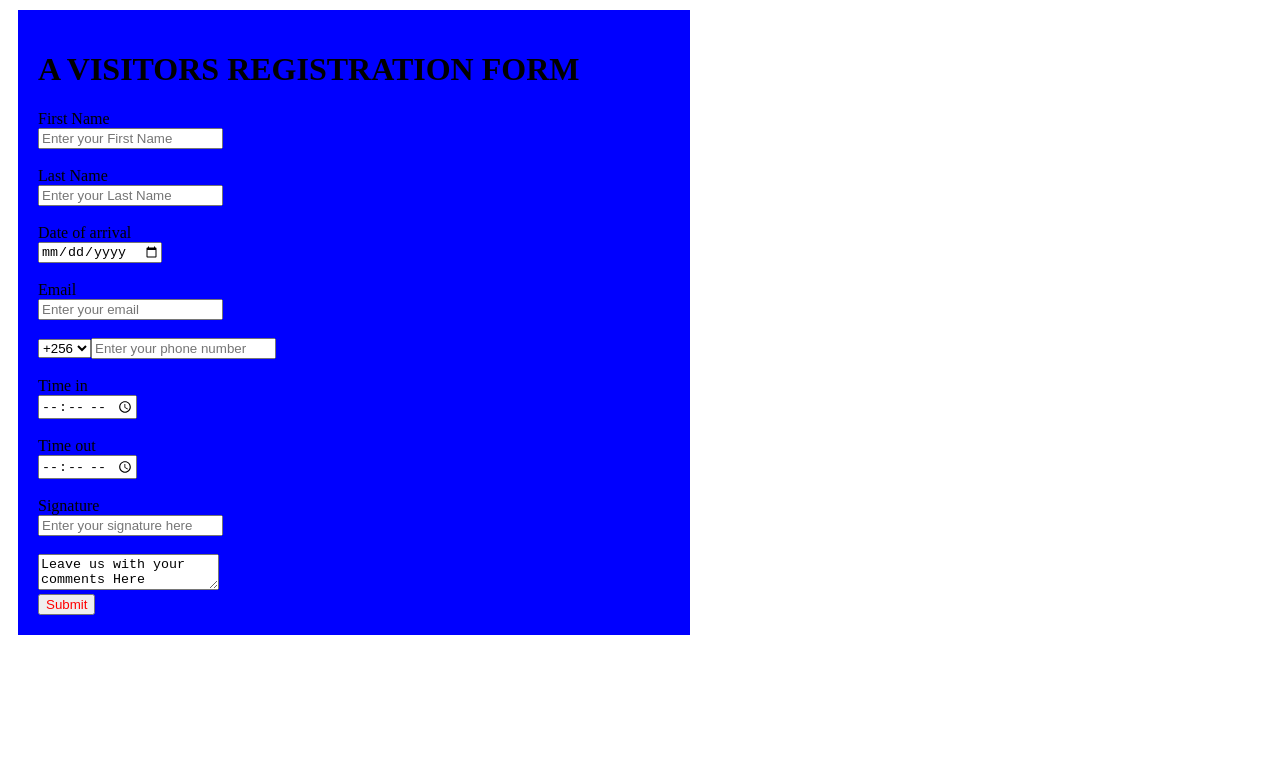
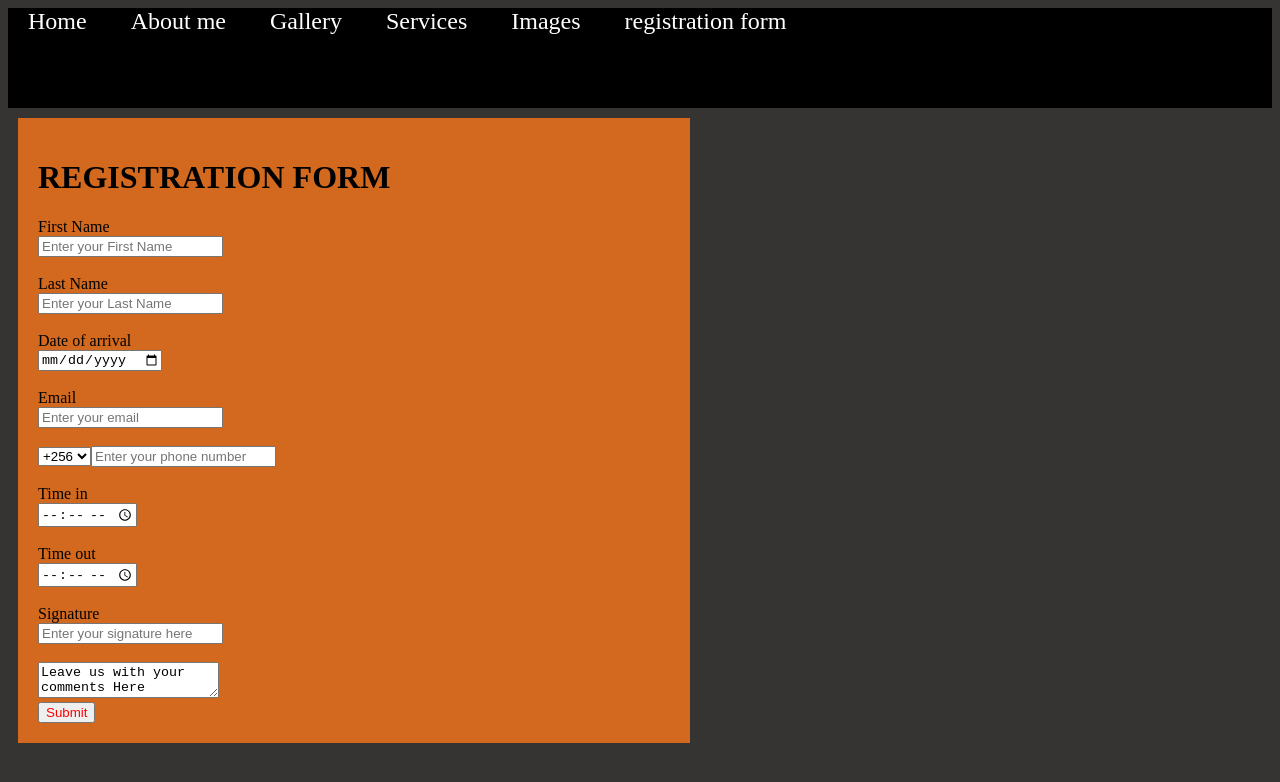
Before and after one commit to opakrwoth/frank, a plain HTML site: page visitor.html in a window 1280 px wide. Drawn offline with Linux system fonts and the light colour scheme.

Commit message:
Update visitor.html

```diff
--- a/visitor.html
+++ b/visitor.html
@@ -7,9 +7,140 @@
     <title>visitor's rgistration form</title>
 </head>
 <body>
+
+
+
+
+
+    <nav>
+        <li><a href="Index.html">Home</a></li>
+        <li><a href="About me.html">About me</a></li>
+        <li><a href="Gllery.html">Gallery</a></li>
+        <li><a href="services.html">Services</a></li>
+        <li><a href="Images.html">Images</a></li>
+        <li><a href="visitor.html">registration form</a></li>
+
+    </nav>
+<style>
+    nav {
+
+        width: 100%;
+        height: 100px;
+        background-color: black;
+
+   }
+
+
+
+
+
+
+   .services{
+    display: inline;
+    list-style: none;
+    width: 80%
+    color: white;
+
+
+    }
+
+    nav {
+
+width: 100%;
+height: 100px;
+background-color: black;
+
+    }
+
+
+
+    li a{
+        display: inline block;
+        margin: 0%;
+        padding: 0 20px;
+        text-decoration: none;
+        color:white;
+
+
+
+
+
+    }
+
+
+    li{
+    display: inline;
+    width: 80%;
+    font-size: x-large;
+    color: white;
+
+    }
+
+    ul{
+
+    background-color: top black;
+
+    text-align: center;
+    float: right;
+    margin: none;
+    background: black;
+    font-weight: 900;
+    line-height: 60px;
+
+
+
+    }
+
+li a :hover{
+padding: 50%;
+border left: 1px;
+backgrond color: #000;
+
+}
+
+<style>
+
+        .register{
+
+        background-color:rgb(56, 54, 53);
+        padding: 20px;
+        margin: 10px;
+        width: 50%;
+        align-content: center;
+
+
+        }
+
+
+        body{
+            background-color: rgb(61, 61, 66);
+        }
+
+
+
+
+
+
+        </style>
+
+
+
+
+
+
+
+
+
+
+
+
+
+
     <div class="register">
+
+
         <form action="post"></form>
-        <h1>A VISITORS REGISTRATION FORM</h1>
+        <h1>REGISTRATION FORM</h1>
 
 
         <label>First Name</label><br>
@@ -67,21 +198,19 @@
 
         .register{
 
-        background-color: blue;
+        background-color:chocolate;
         padding: 20px;
         margin: 10px;
         width: 50%;
         align-content: center;
 
 
-
-
-
-
         }
 
 
-
+        body{
+            background-color: rgb(54, 52, 51);
+        }
 
 
 
```
